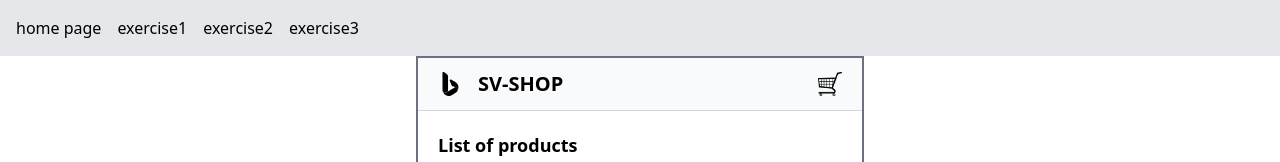
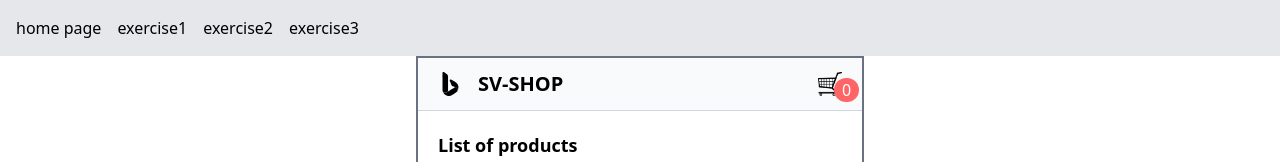
Before and after one commit to pentser/home-work-15, a React (Vite) app: page /exercise3 in a window 1280 px wide. Shown: the top 162 px of the page. Built offline with nearby package versions, Linux system fonts and the light colour scheme.

Commit message:
update text Cart counter

```diff
--- a/src/pages/exercise3.jsx
+++ b/src/pages/exercise3.jsx
@@ -1,4 +1,4 @@
-import React, { useState } from 'react'
+import React, {useState} from 'react'
 import { useNavigate } from 'react-router-dom';
 
 function Exercise3() {
@@ -24,12 +24,17 @@ function Exercise3() {
 
    ]
 
-   const [cart_ar,setCart_ar]= useState([]);
-   const [cart,setCart] = useState(0);
-    const navigate=useNavigate();
+  const [cart_ar,setCart_ar]= useState([]);
+  const [cart,setCart] = useState(0);
+  const [text,setText] = useState(0);
+  const navigate=useNavigate();
+
 
    const addToCart = (id)=>{
+    setText(text+1);
     setCart(cart+1);
+
+
 
     const productToAdd = products.find((product) => product.id === id);
     if (productToAdd) {
@@ -55,7 +60,7 @@ function Exercise3() {
         <h1 className="ml-4 text-xl font-bold">SV-SHOP</h1>
       </div>
 
-      <div className="flex items-center">
+      <div className=" relative flex items-center">
 
         <img
           src={"../src/assets/images/cartIcon.webp"}
@@ -69,6 +74,7 @@ function Exercise3() {
             });
           }}
         />
+        <span  className= 'absolute top-1.5 left-4  bg-red-400 text-white rounded-full px-2'>{text}</span>
       </div>
     </div>
 
@@ -80,7 +86,7 @@ function Exercise3() {
           return (
           <div key={product.id} className="flex items-center justify-between bg-blue-600 text-white rounded-md p-4">
           <span className="font-bold">{product.name} price = {product.price}</span>
-          <button onClick={()=>addToCart(product.id)} className="bg-white text-blue-600 px-3 py-1 font-bold rounded hover:bg-gray-100">
+          <button onClick={()=>{addToCart(product.id)}} className="bg-white text-blue-600 px-3 py-1 font-bold rounded hover:bg-gray-100">
             +
           </button>
         </div>
```
